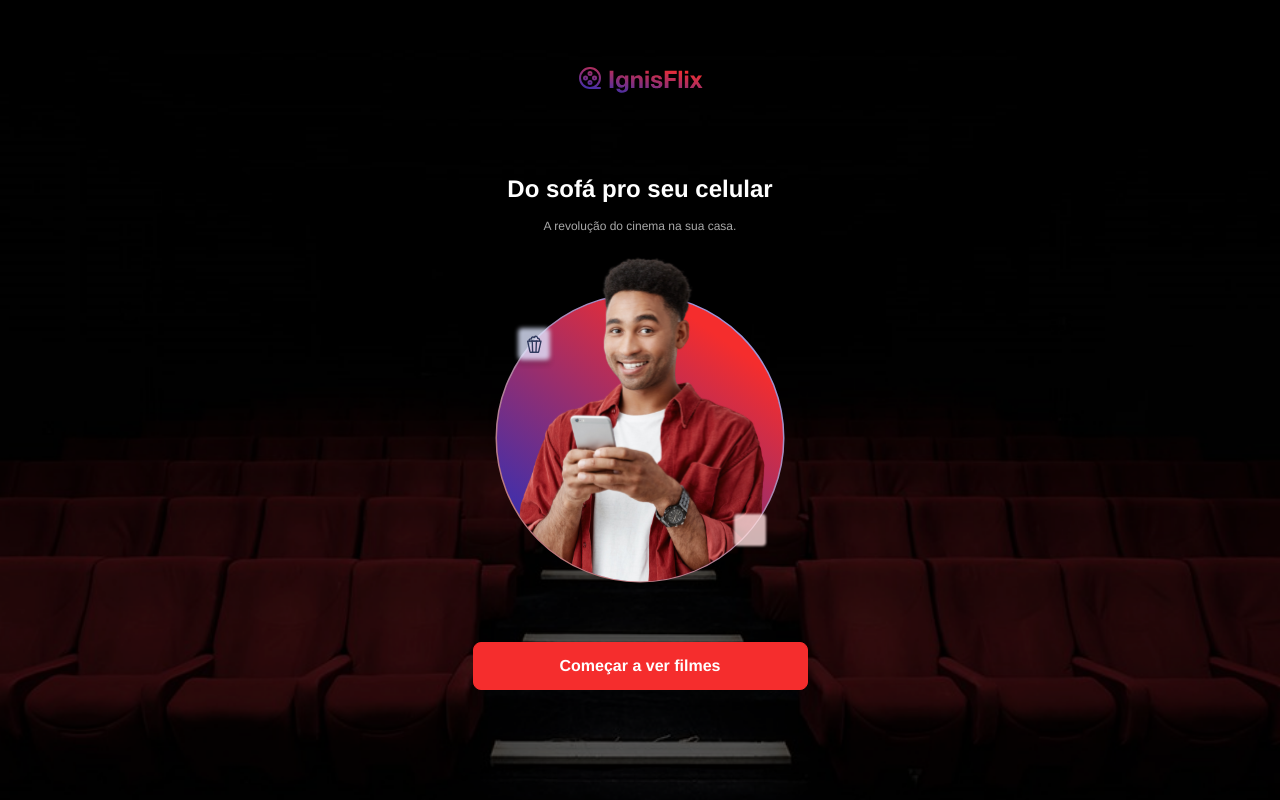
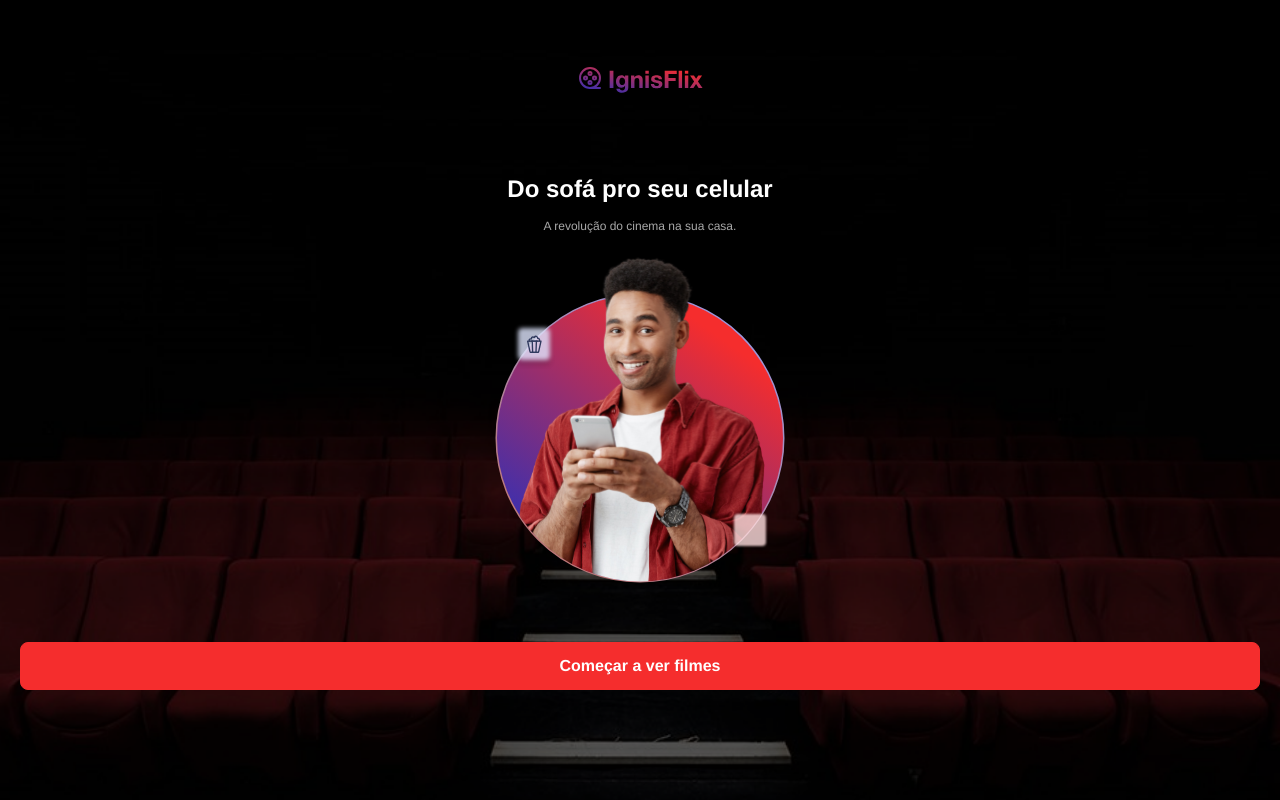
Before and after one commit to brunonnalves/ignis-test-2022, a Next.js app: page / in a window 1280 px wide. Built offline with nearby package versions, Linux system fonts and the light colour scheme.

Commit message:
Update ButtonDefault + HeadDefault

```diff
--- a/components/ButtonDefault/styles.ts
+++ b/components/ButtonDefault/styles.ts
@@ -2,13 +2,10 @@ import styled from "styled-components";
 
 export const ButtonContainer = styled.div`
   margin-top: auto;
-  padding: 0 20px;
-  position: absolute;
-  bottom: 110px;
+  padding: 0 20px 110px 20px;
   width: 100%;
   & > button {
     width: 100%;
-    max-width: 335px;
     height: 48px;
     background: #F52D2D;
     border: 1px solid #F52D2D;
--- a/components/HeaderDefault/styles.ts
+++ b/components/HeaderDefault/styles.ts
@@ -10,7 +10,7 @@ export const IconContainer = styled(IconButton)`
   position: absolute !important;
   padding: 0;
   left: 32px;
-  top: 69px;
+  top: 65px;
   & .MuiSvgIcon-root {
     color: #A8A8A8;
     height: 20px;
--- a/pages/login/index.tsx
+++ b/pages/login/index.tsx
@@ -7,7 +7,7 @@ import React from "react"
 import ButtonDefault from "../../components/ButtonDefault/ButtonDefault"
 import HeaderDefault from "../../components/HeaderDefault/HeaderDefault"
 import { authService } from "../../services"
-import { LoginFormStyled, LoginMainContainer, LoginPageContainer } from "./styles"
+import { LoginFormContainer, LoginFormStyled, LoginMainContainer, LoginPageContainer } from "./styles"
 
 interface State {
   email: string;
@@ -65,7 +65,7 @@ const LoginPage: NextPage = () => {
         <LoginMainContainer>
           <HeaderDefault isIconExists={true} />
 
-          <div>
+          <LoginFormContainer>
             <p>E-mail / username</p>
             <LoginFormStyled variant="outlined">
               <OutlinedInput
@@ -97,7 +97,7 @@ const LoginPage: NextPage = () => {
                 }
               />
             </LoginFormStyled>
-          </div>
+          </LoginFormContainer>
 
           <ButtonDefault text={`Entrar`} onClick={() => { handleLogin() }} />
 
--- a/pages/movies/index.tsx
+++ b/pages/movies/index.tsx
@@ -7,6 +7,7 @@ import { MoviesFormStyled, MoviesMainContainer, MoviesPageContainer } from "./st
 import { NextPage } from "next"
 import { getMoviesService } from "../../services"
 import { IMovies } from "../../services/getMovies/types"
+import ButtonDefault from "../../components/ButtonDefault/ButtonDefault"
 
 
 const MoviesPage: NextPage = () => {
@@ -60,6 +61,8 @@ const MoviesPage: NextPage = () => {
               <p>{movie.title}</p>
             ))}
           </div>
+
+          <ButtonDefault text="Ver mais" onClick={() => { console.log('clicou') }} />
         </MoviesMainContainer>
       </MoviesPageContainer>
     </>
--- a/pages/styles.ts
+++ b/pages/styles.ts
@@ -1,9 +1,6 @@
 import styled from 'styled-components';
 
 export const HomePageContainer = styled.div`
-  display: flex;
-  flex-direction: column;
-  align-items: center;
   background-image: url('/cine-background.png');
   background-size: cover;
   background-repeat:no-repeat;
@@ -11,6 +8,8 @@ export const HomePageContainer = styled.div`
 `;
 
 export const HomeMainContainer = styled.main`
+  display: flex;
+  flex-direction: column;
   height: 100vh;
   width: 100vw;
   text-align: center;
```
Also changed, not shown: pages/login/styles.ts (+4 -5 lines), pages/movies/styles.ts (indentation only).
